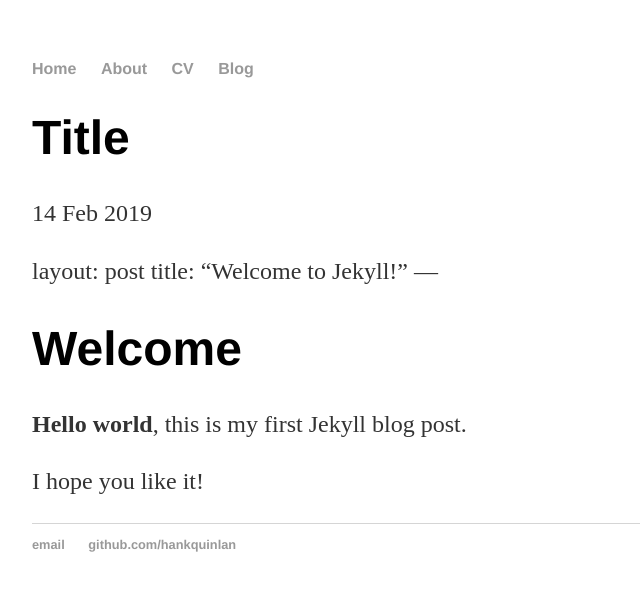
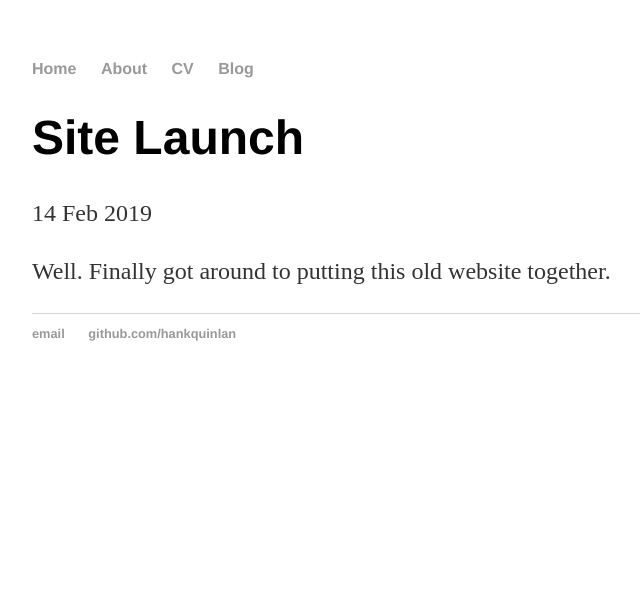
Before and after one commit to fcve/fcve.github.io, a Jekyll site: the page built from _posts/2019-02-14-title.md, in a window 1280 px wide. Shown: the top 591 px of the page, without its empty margins (160-800 px from the left). Built offline with Jekyll 4.4.1, drawn with Linux system fonts in a browser that asks for light colours; our own code applies the rules of GitHub Pages for plain Markdown files.

Commit message:
Update 2019-02-14-title.md

```diff
--- a/_posts/2019-02-14-title.md
+++ b/_posts/2019-02-14-title.md
@@ -1,9 +1,7 @@
+---
 layout: post
-title:  "Welcome to Jekyll!"
+title: "Site Launch"
+date: 2019-02-14
 ---
 
-# Welcome
-
-**Hello world**, this is my first Jekyll blog post.
-
-I hope you like it!
+Well. Finally got around to putting this old website together.
```
